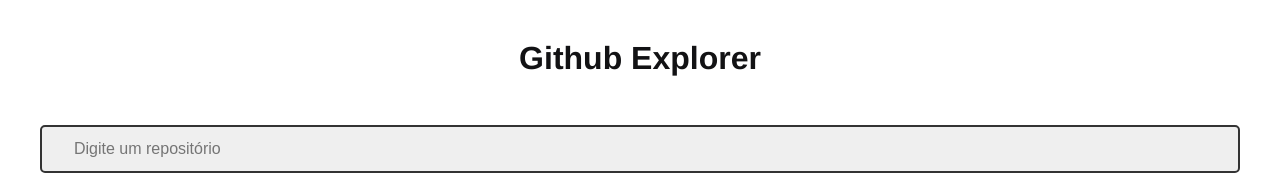
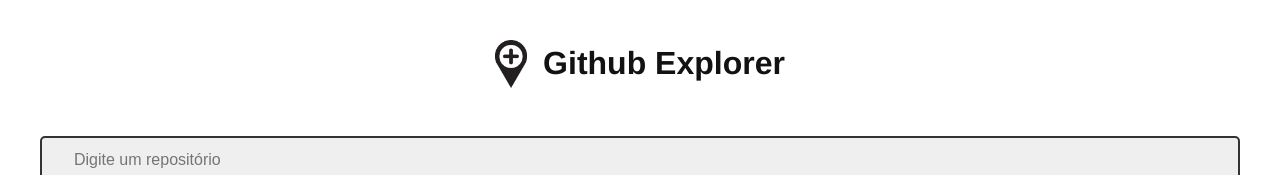
Before and after one commit to vinibispo/github-explorer, a React app: page / in a window 1280 px wide. Shown: the top 175 px of the page. Built offline with nearby package versions, Linux system fonts and the light colour scheme.

Commit message:
feat(logo): Adding logo

```diff
--- a/package.json
+++ b/package.json
@@ -26,7 +26,9 @@
     "babel-loader": "^8.2.2",
     "cross-env": "^7.0.3",
     "css-loader": "^5.1.3",
+    "file-loader": "^6.2.0",
     "html-webpack-plugin": "^5.3.1",
+    "image-webpack-loader": "^7.0.1",
     "node-sass": "^5.0.0",
     "react-refresh": "^0.9.0",
     "sass-loader": "^11.0.1",
--- /dev/null
+++ b/src/@types/custom.d.ts
@@ -0,0 +1,4 @@
+declare module "*.jpg";
+declare module "*.png";
+declare module "*.jpeg";
+declare module "*.gif";
--- a/src/pages/RepositoryList.tsx
+++ b/src/pages/RepositoryList.tsx
@@ -1,11 +1,10 @@
-import { RepositoryItem } from "./RepositoryItem";
 import '../styles/repositories.scss'
 import {useCallback, useEffect, useReducer, useState} from "react";
 import {Repository, STATUS_TYPE} from "../utils/types";
 import {api} from "../services/api";
-import {Loader} from "./Loader";
 import debounce from 'lodash/debounce'
 import {RepositoryListCase} from "../components/RepositoryListCase";
+import logoImg from '../assets/logo.png'
 
 interface ActionRepositoryList {
   type: STATUS_TYPE
@@ -48,17 +47,10 @@
 }
 function useAsync(initialState: RepositoryListState) {
   const [currentState, dispatch] = useReducer(reducer, {
-    status: 'IDLE',
-    data: [] as Repository[],
     error: null,
     ...initialState
   })
-  const fetchRepos = useCallback((search: string) => {
-    if(!search) {
-      return dispatch({type: 'IDLE', data: [], error: null})
-    }
-    dispatch({type: 'PENDING', data: [], error: null})
-    debounce((value: string) => {
+  const handleSearch = useCallback(debounce((value: string) => {
       api.get<{items: Repository[]}>('search/repositories', {
         params: {
           q: value
@@ -67,19 +59,29 @@
       .catch(err => {
         console.log(err)
         return dispatch({type: 'REJECTED', data: [], error: err.message})})
-    }, 3000)(search)
-  }, [])
+    }, 1000)
+  , [])
+  const fetchRepos = useCallback((search: string) => {
+    if(!search) {
+      return dispatch({type: 'IDLE', data: [], error: null})
+    }
+    dispatch({type: 'PENDING', data: [], error: null})
+    handleSearch(search)
+  }, [handleSearch])
   return {...currentState, fetchRepos}
 }
 export function RepositoryList() {
   const [search, setSearch] = useState('')
-  const {data: repositories, fetchRepos, status, error} = useAsync({status: 'IDLE', data: [], error: null})
+  const {data: repositories, fetchRepos, status} = useAsync({status: 'IDLE', data: [], error: null})
   useEffect(() => {
     return fetchRepos(search)
   }, [search])
   return (
     <section className="repository-list">
-      <h1>Github Explorer</h1>
+      <div className="flex">
+        <img className={'logo'} src={logoImg} alt="" />
+        <h1>Github Explorer</h1>
+      </div>
       <input value={search} placeholder="Digite um repositório" onChange={(e) => setSearch(e.target.value)} />
       <RepositoryListCase status={status} repositories={repositories} />
     </section>
--- a/src/styles/repositories.scss
+++ b/src/styles/repositories.scss
@@ -3,6 +3,16 @@
   h1 {
     text-align: center;
     font-size: 2rem;
+  }
+
+  .flex {
+    display: flex;
+    align-items: center;
+    justify-content: center;
+  }
+  .logo {
+    width: 2rem;
+    margin-right: 1rem;
   }
 
   input {
```
Also changed, not shown: src/assets/logo.png (added).
